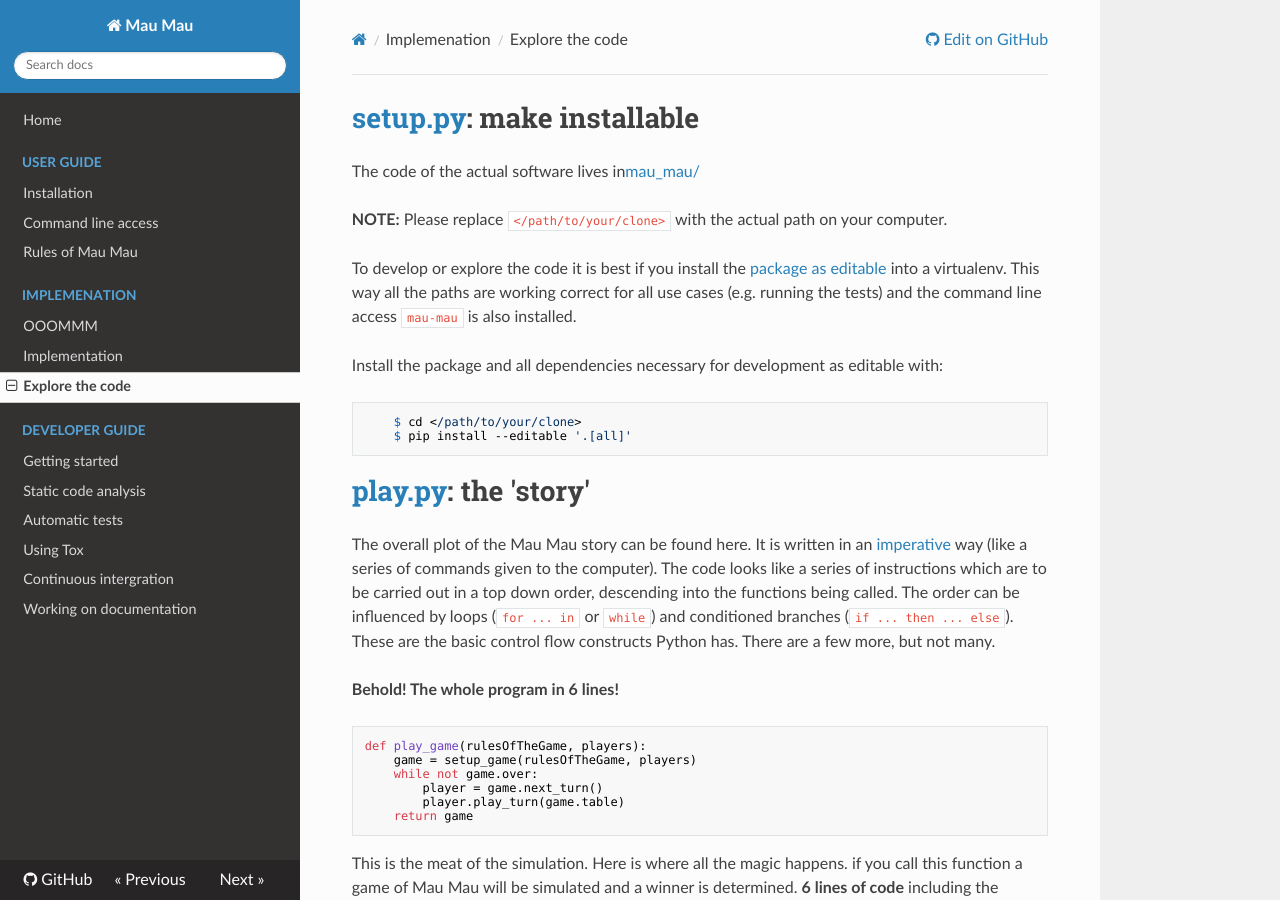
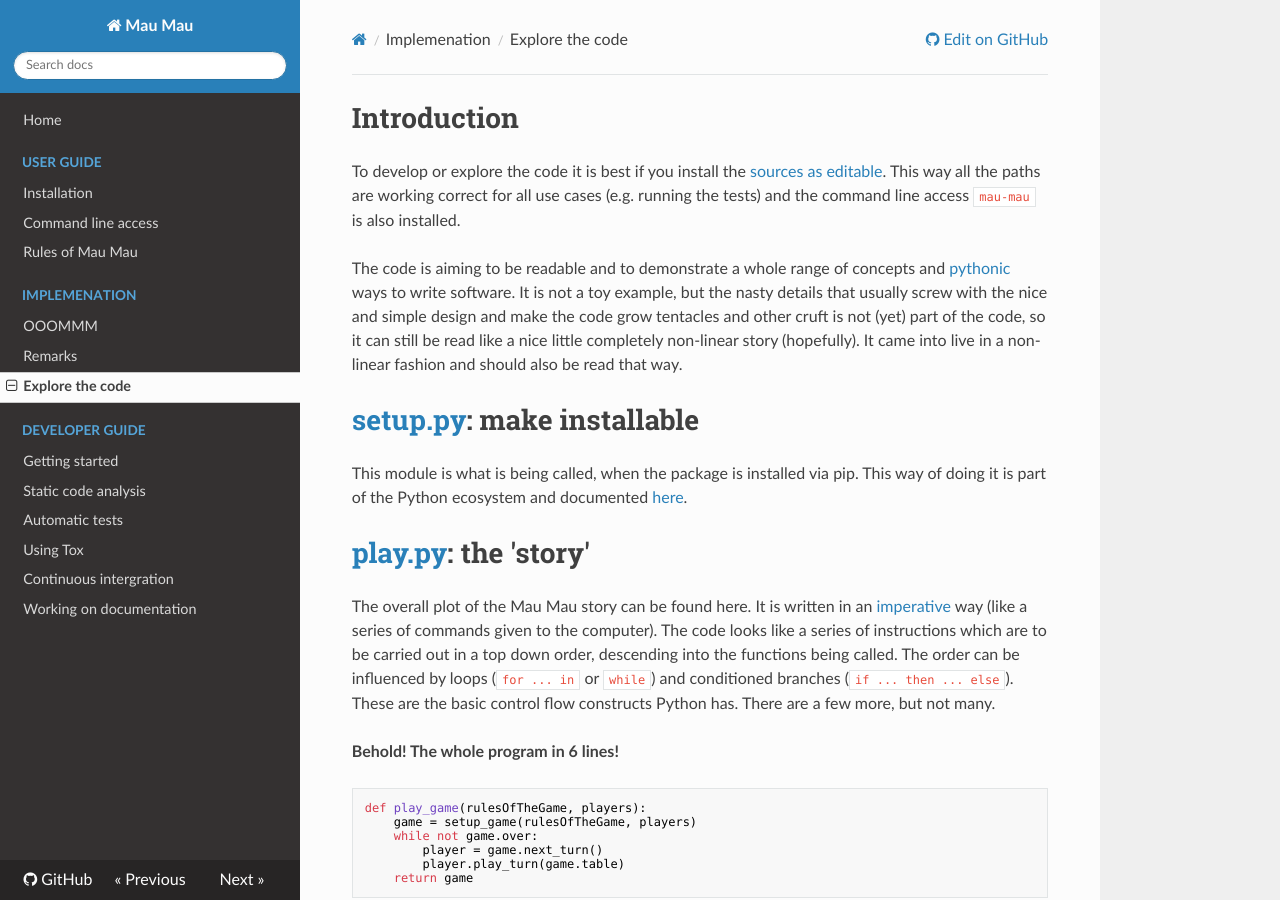
Before and after one commit to obestwalter/mau-mau, an MkDocs documentation site: the page built from docs/implementation/explore.md, in a window 1280 px wide and 900 px high. Built offline with MkDocs 1.6.1, drawn with Linux system fonts in a browser that asks for light colours; nearby versions of some CDN libraries; old or Windows-style settings are respelled for this version of MkDocs.

Commit message:
fix some doc bugs

```diff
--- a/docs/implementation/explore.md
+++ b/docs/implementation/explore.md
@@ -1,15 +1,12 @@
+# Introduction
+
+To develop or explore the code it is best if you install the [sources as editable](../dev/getting-started.md#installation-from-source). This way all the paths are working correct for all use cases (e.g. running the tests) and the command line access `mau-mau` is also installed.
+
+The code is aiming to be readable and to demonstrate a whole range of concepts and [pythonic](https://gist.github.com/JeffPaine/6213790) ways to write software. It is not a toy example, but the nasty details that usually screw with the nice and simple design and make the code grow tentacles and other cruft is not (yet) part of the code, so it can still be read like a nice little completely non-linear story (hopefully). It came into live in a non-linear fashion and should also be read that way.
+
 # [setup.py](https://github.com/obestwalter/mau-mau/blob/master/setup.py): make installable
 
-The code of the actual software lives in[mau_mau/](https://github.com/obestwalter/mau-mau/tree/master/mau_mau/)
-
-**NOTE:** Please replace `</path/to/your/clone>` with the actual path on your computer.
-
-To develop or explore the code it is best if you install the [package as editable](https://pip.pypa.io/en/stable/reference/pip_install/#editable-installs) into a virtualenv. This way all the paths are working correct for all use cases (e.g. running the tests) and the command line access `mau-mau` is also installed.
-
-Install the package and all dependencies necessary for development as editable with:
-
-        $ cd </path/to/your/clone>
-        $ pip install --editable '.[all]'
+This module is what is being called, when the package is installed via pip. This way of doing it is part of the Python ecosystem and documented [here](https://docs.python.org/3.5/distutils/setupscript.html).
 
 # [play.py](https://github.com/obestwalter/mau-mau/blob/master/mau_mau/play.py): the 'story'
 
--- a/mkdocs.yml
+++ b/mkdocs.yml
@@ -9,7 +9,7 @@ pages:
     - Rules of Mau Mau: guide/rules.md
   - Implemenation:
     - OOOMMM: implementation/ooommm.md
-    - Implementation: implementation/remarks.md
+    - Remarks: implementation/remarks.md
     - Explore the code: implementation/explore.md
   - Developer Guide:
     - Getting started: dev/getting-started.md
@@ -27,5 +27,5 @@ strict: False
 
 markdown_extensions:
     - toc:
-        anchorlink: True
+        anchorlink: False
         permalink: True #¶
```
Also changed, not shown: docs/dev/getting-started.md (+3 -1 lines), docs/implementation/ooommm.md (+0 -4 lines).
